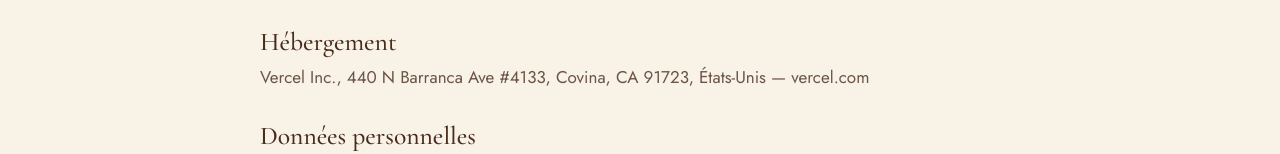
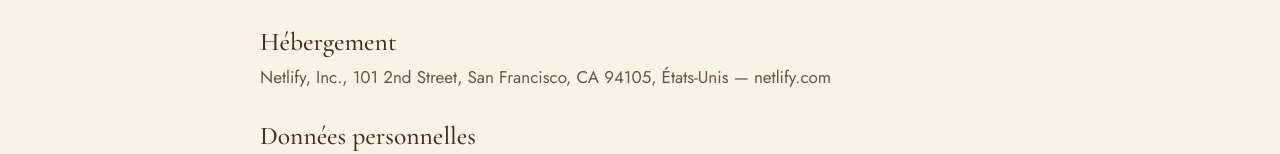
Before and after one commit to david-sonigo/sarah-traiteur, a plain HTML site: page mentions-legales.html in a window 1280 px wide. Shown: the part 404-558 px from the top of the page. Drawn offline with nearby package versions, Linux system fonts and the light colour scheme.

Commit message:
Update hosting information from Vercel to Netlify

```diff
--- a/mentions-legales.html
+++ b/mentions-legales.html
@@ -24,7 +24,7 @@
     Téléphone : 06 99 38 97 65</p>
 
     <h2>Hébergement</h2>
-    <p>Vercel Inc., 440 N Barranca Ave #4133, Covina, CA 91723, États-Unis — vercel.com</p>
+    <p>Netlify, Inc., 101 2nd Street, San Francisco, CA 94105, États-Unis — netlify.com</p>
 
     <h2>Données personnelles</h2>
     <p>Les informations saisies dans le formulaire de commande (nom, téléphone, choix de retrait) ne sont pas enregistrées sur ce site : elles sont uniquement transmises par WhatsApp pour traiter votre commande. Le contenu de votre panier est conservé dans votre propre navigateur.</p>
```
